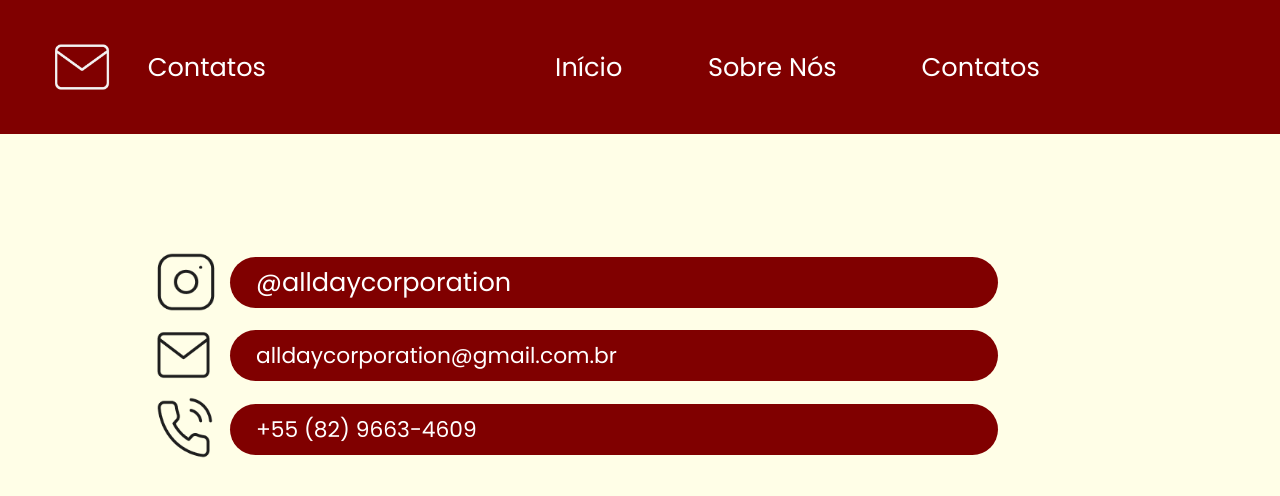
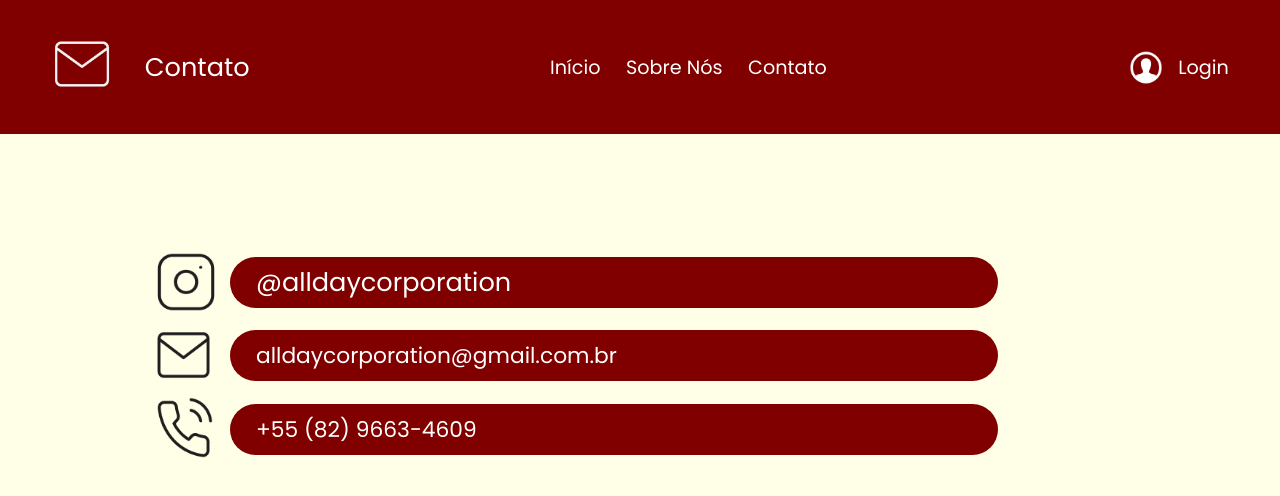
Before and after one commit to Arth370/all-day, a React (Vite) app: page /Contato in a window 1280 px wide. Shown: the top 496 px of the page. Built offline with nearby package versions, Linux system fonts and the light colour scheme.

Commit message:
aaaaaaaaaaaaaaaaaaaaaa

```diff
--- a/routes/Contato.jsx
+++ b/routes/Contato.jsx
@@ -4,27 +4,36 @@ import Mail from '../images/Mail.png'
 import Instagram from '../images/Instagram.png'
 import Gmail from '../images/Gmail.png'
 import Telefone from '../images/Telefone.png'
+import { Link } from 'react-router-dom';
+import loginPeople from '../images/login-people.png'
 
 function Contato() {
   return (
 
     <>
       <header>
-       <img src={Mail} alt="Mail" className='icone'/>
-       <div className='nome'>Contatos</div>
-       <div><p className='inicio'>Início</p></div>
-       <div><p className='sobrenos'>Sobre Nós</p></div>
-       <div><p className='contatos'>Contatos</p></div>
-
+        <div>
+          <img src={Mail} alt="Mail" className='icone' />
+        </div>
+        <p className='titulo2'>Contato</p>
+        <div id='rotas2'>
+          <Link to='/' className='botao2'>Início</Link>
+          <Link to='/Sobre-nos' className='botao'>Sobre Nós</Link>
+          <a className='link2' href="#header"><p className='botao2'>Contato</p></a>
+        </div>
+        <div id='login2'>
+          <img src={loginPeople} alt="login" className='people2' />
+          <Link to='/Cadastro' className='botao2'>Login</Link>
+        </div>
       </header>
 
       <main>
         <div className='mexidinho'>
-      <div><img src={Instagram} alt="Instagram" className='Instagram'/></div>
+          <div><img src={Instagram} alt="Instagram" className='Instagram' /></div>
           <div className='caixa1'> <p className='textinho1'>@alldaycorporation</p> </div>
-      <div><img src={Gmail} alt="Gmail" className='Gmail'/></div>
+          <div><img src={Gmail} alt="Gmail" className='Gmail' /></div>
           <div className='caixa2'> <p className='textinho2'>alldaycorporation@gmail.com.br</p> </div>
-      <div><img src={Telefone} alt="Telefone" className='Telefone'/></div>
+          <div><img src={Telefone} alt="Telefone" className='Telefone' /></div>
           <div className='caixa3'> <p className='textinho3'>+55 (82) 9663-4609</p> </div>
         </div>
       </main>
--- a/routes/SobreNos.jsx
+++ b/routes/SobreNos.jsx
@@ -1,26 +1,29 @@
 import React from 'react'
 import Users from "../images/Users.png"
 import '../style/SobreNos.css'
+import { Link } from 'react-router-dom';
+import loginPeople from '../images/login-people.png'
 
 function SobreNos() {
   return (
     <>
 
-<header>
+      <header>
         <div>
-
-        <img src={Users} alt="Users" className='users'/></div>
-        <p className='titulo1'>
-                Sobre Nós
-                </p>
-
-        <div><p className='inicio'>Início</p></div>
-       <div><p className='sobrenos'>Sobre Nós</p></div>
-       <div><p className='contatos'>Contatos</p></div>
+          <img src={Users} alt="Users" className='users1' />
+        </div>
+        <p className='titulo1'>Sobre Nós</p>
+        <div id='rotas1'>
+          <Link to='/' className='botao1'>Início</Link>
+          <a className='link1' href="#header"><p className='botao1'>Sobre Nós</p></a>
+          <Link to='/Contato' className='botao1'>Contato</Link>
+        </div>
+        <div id='login1'>
+          <img src={loginPeople} alt="login" className='people1' />
+          <Link to='/Cadastro' className='botao1'>Login</Link>
+        </div>
       </header>
-
-
-  <main>
+      <main>
         <div className='caixabranca'>
           <div className='caixinha'>
             <h2 className='textinho1'>All Day</h2>
--- a/style/Contato.css
+++ b/style/Contato.css
@@ -4,6 +4,11 @@
     font-size: 2vw;
     margin-left: -1.1vw;
 
+}
+.titulo2{
+    font-size: 2vw;
+    margin-left: -21vw;
+    font-weight: normal;
 }
 
 .sobrenos{
@@ -96,3 +101,30 @@
     color: #FFFFFF;
     margin-left: 2vw;
 }
+#rotas2{
+    display: flex;
+    gap: 2vw;
+}
+#login2{
+    display: flex;
+    align-items: center;
+    gap: 1vw;
+}
+.people2{
+    width: 3vw;
+
+}
+.link2{
+    text-decoration: none;
+}
+.botao2{
+    cursor: pointer;
+    text-decoration: none;
+    color: white;
+    font-size: 1.5vw;
+    transition: 0.5s;
+}
+.botao2:hover{
+    transition: 0.5s;
+    font-size: 1.7vw;
+}
--- a/style/SobreNos.css
+++ b/style/SobreNos.css
@@ -56,3 +56,30 @@
     margin-top: 2vw;
     margin-left: 2vw;
 }
+#rotas1{
+    display: flex;
+    gap: 2vw;
+}
+#login1{
+    display: flex;
+    align-items: center;
+    gap: 1vw;
+}
+.people1{
+    width: 3vw;
+
+}
+.link1{
+    text-decoration: none;
+}
+.botao1{
+    cursor: pointer;
+    text-decoration: none;
+    color: white;
+    font-size: 1.5vw;
+    transition: 0.5s;
+}
+.botao1:hover{
+    transition: 0.5s;
+    font-size: 1.7vw;
+}
```
Lines whose indentation alone changed are shown as unchanged.
